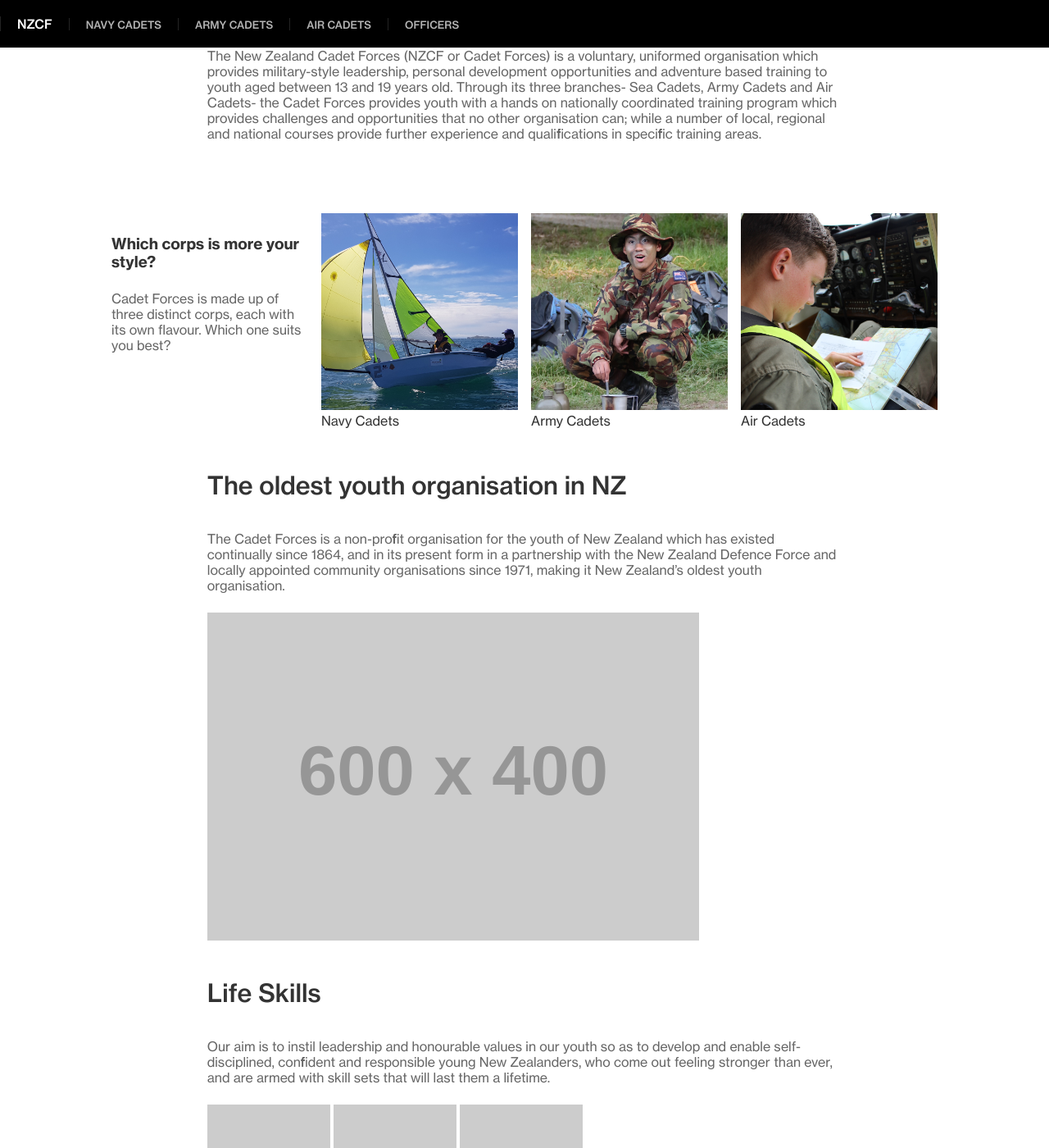
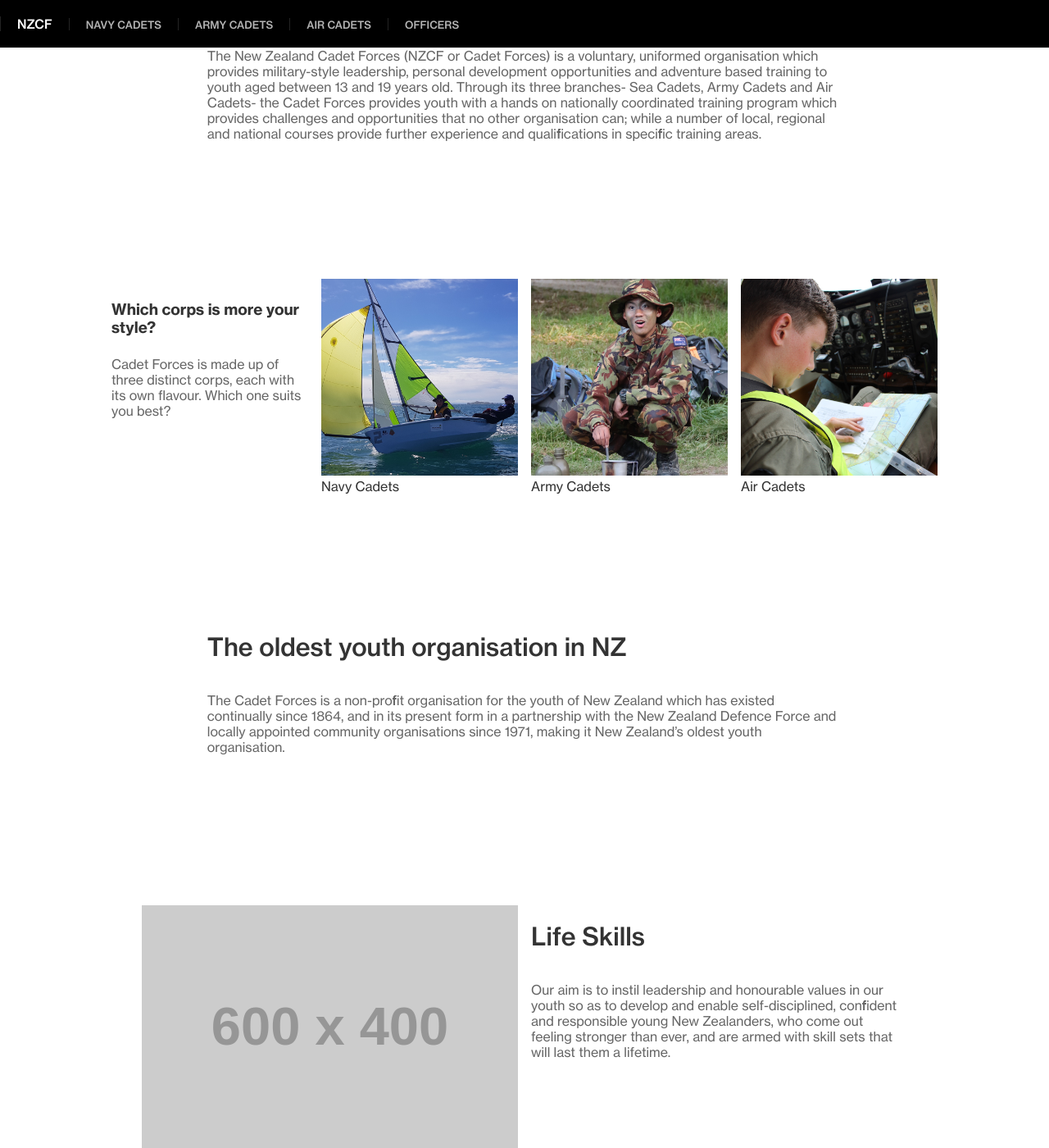
Before and after one commit to New-Zealand-Cadet-Forces/op-refresh, a Jekyll site: the page built from index.md, in a window 1280 px wide and 1400 px high, scrolled down 676 px. Shown: the whole window at 82% size. Built offline with Jekyll 4.4.1, drawn with Linux system fonts in a browser that asks for light colours; a script that is not in the unit is left out; our own code applies the rules of GitHub Pages for plain Markdown files; some of the changed text lies outside the part shown.

Commit message:
Make more interesting home page layout

```diff
--- a/_sass/_cta.scss
+++ b/_sass/_cta.scss
@@ -1,19 +1,18 @@
 .cta-image-block {
-    display: flex;
-    justify-content: space-between;
-    width: 80vw;
+  display: flex;
+  justify-content: space-between;
+  width: 80vw;
   position: relative;
   left: 50%;
   right: 50%;
-  margin-left: -40vw;
-margin-top: 5em;
+  margin: 10em 0 10em -40vw;
 }
 
 .cta {
-    flex: 0 0 25%;
-    padding: 0.5em;
+  flex: 0 0 25%;
+  padding: 0.5em;
 }
 
 .cta-image {
-    margin:0;
+  margin: 0;
 }
--- a/css/styles.scss
+++ b/css/styles.scss
@@ -167,3 +167,18 @@
 .social a {
   padding: 5px;
 }
+
+/* IMAGES */
+
+.image-text {
+  display: flex;
+  height: auto;
+  gap: 1em;
+  margin: 10em -5em;
+  p:first-child {
+    flex: 1;
+  }
+  div {
+    flex: 1;
+  }
+}
--- a/index.md
+++ b/index.md
@@ -13,44 +13,45 @@
 ## The oldest youth organisation in NZ
 
 The Cadet Forces is a non-profit organisation for the youth of New Zealand which has existed continually since 1864, and in its present form in a partnership with the New Zealand Defence Force and locally appointed community organisations since 1971, making it New Zealand’s oldest youth organisation.
-<section>
+<section class="image-text">
 
 ![test image](https://via.placeholder.com/600x400)
-{: .left}
 
-
+<div>
 ## Life Skills
 
 Our aim is to instil leadership and honourable values in our youth so as to develop and enable self-disciplined, confident and responsible young New Zealanders, who come out feeling stronger than ever, and are armed with skill sets that will last them a lifetime.
+</div>
 </section>
 
 ![test image](https://via.placeholder.com/150)
 ![test image](https://via.placeholder.com/150)
 ![test image](https://via.placeholder.com/150)
 
+<section class="image-text">
+<div>
 ## Building young leaders
 
 Cadets have the opportunity to take part in unique adventurous, fulfilling and educational activities in a military-like environment. Through these activities, cadets get the chance to develop a sense of purpose, responsibility, self confidence, self respect, self discipline, self reliance, leadership ability, and commitment to voluntary service.
+</div>
 
 ![test image](https://via.placeholder.com/350x550)
+</section>
+
+<section class="image-text">
+![test image](https://via.placeholder.com/350x550)
+
+<div>
 
 ## Personal development
 
 Many former cadets comment that the cadet experience helped to develop them as an individual, achieve personal growth, leadership qualities and provide them with a sense of community service.
+</div>
 
-![test image](https://via.placeholder.com/350x550)
+</section>
 
 ## Find out more
 
 For those adults interested in volunteering, or former cadets who wish to return and instruct, find out all you need to know on how to [Join as an Officer or Adult Supervisor](/officer-join.html).
 
 Click to learn more about what we do, and the training we can offer you and have a look through the common [Training Offered to every Cadet](/training.html), or see [How to Join](/cadet-join.html) the NZCF. You can also explore our Navy, Army and Air Cadets and see what makes this a unique youth experience, and Dare to Take the Challenge!
-
-
-
-
-
-
-
-
-{% include cta-image-block.html %}
```
